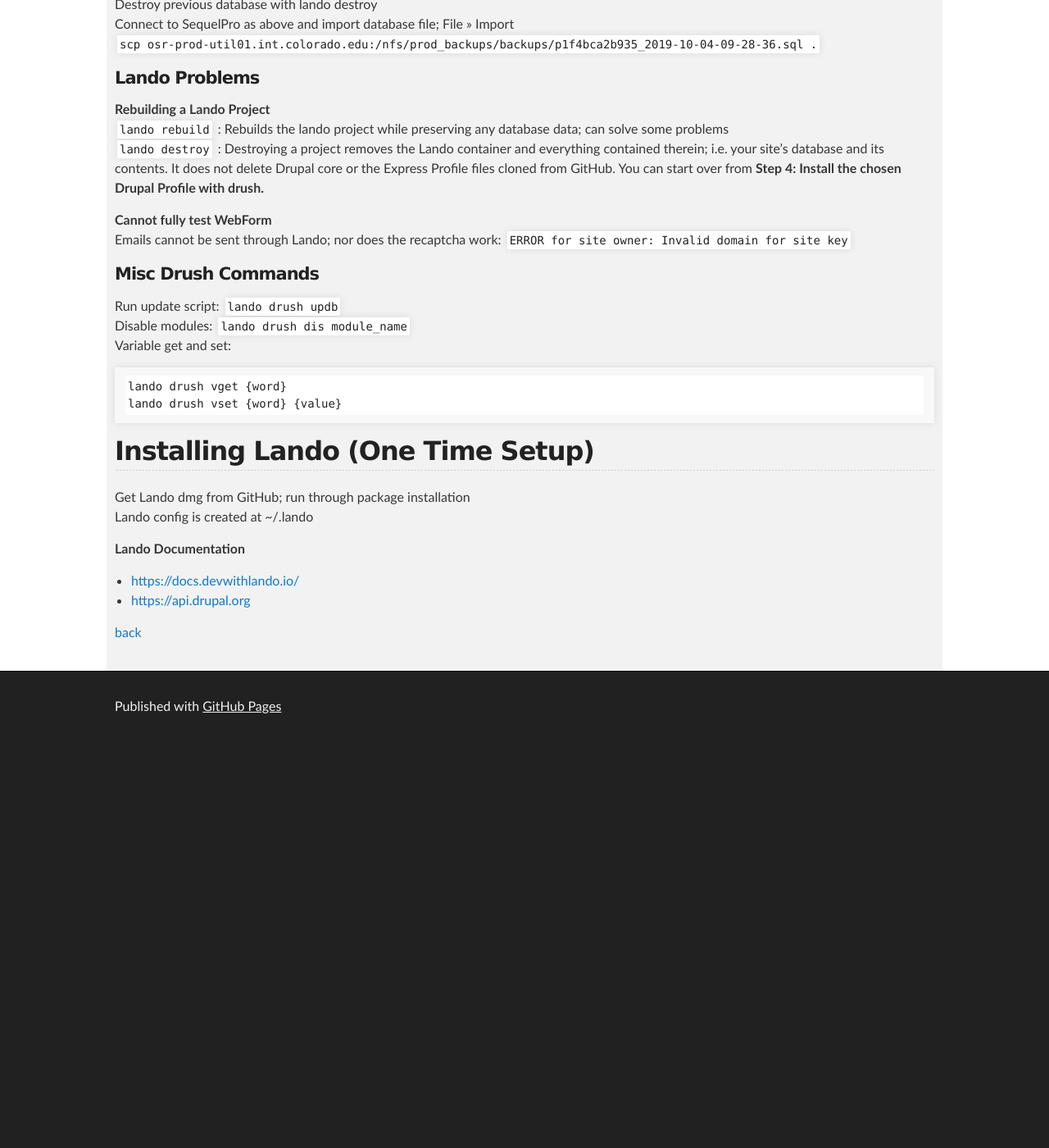
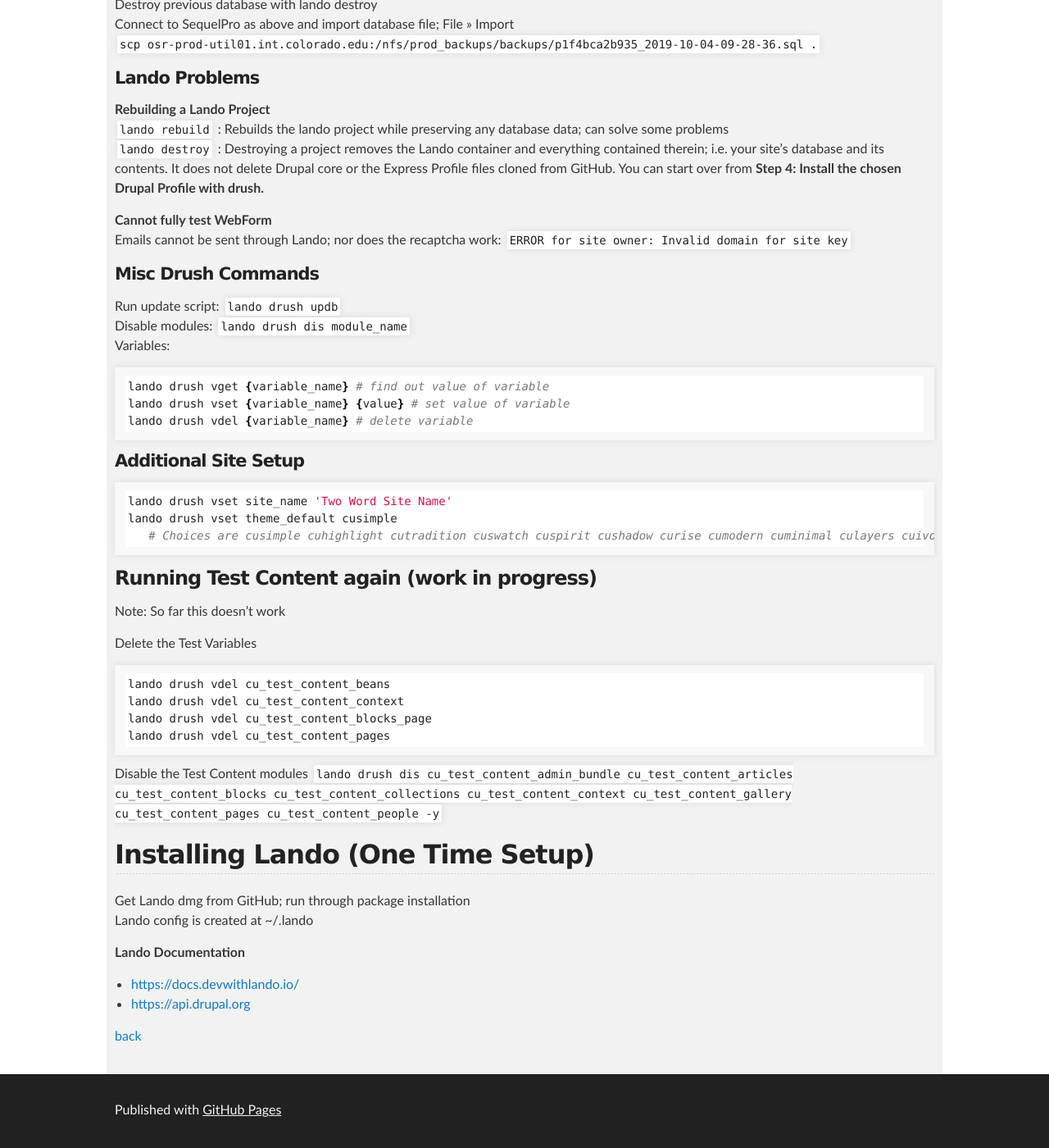
Before and after one commit to cathysnider/cathysnider.github.io, a Jekyll site: the page built from lando.md, in a window 1280 px wide and 1400 px high, scrolled down 3117 px. Shown: the whole window at 82% size. Built offline with Jekyll 4.4.1, drawn with Linux system fonts in a browser that asks for light colours; before the commit the page ends 4025 px from its top, so only the background shows below that.

Commit message:
test content

````diff
--- a/lando.md
+++ b/lando.md
@@ -135,11 +135,35 @@ Emails cannot be sent through Lando; nor does the recaptcha work: `ERROR for sit
 
 Run update script: `lando drush updb` <br />
 Disable modules: `lando drush dis module_name` <br />
-Variable get and set:
+Variables:
+```sh
+lando drush vget {variable_name} # find out value of variable
+lando drush vset {variable_name} {value} # set value of variable
+lando drush vdel {variable_name} # delete variable
 ```
-lando drush vget {word}
-lando drush vset {word} {value}
+
+#### Additional Site Setup
+```sh
+lando drush vset site_name 'Two Word Site Name'
+lando drush vset theme_default cusimple
+   # Choices are cusimple cuhighlight cutradition cuswatch cuspirit cushadow curise cumodern cuminimal culayers cuivory cusimple
 ```
+
+### Running Test Content again (work in progress)
+Note: So far this doesn't work
+
+Delete the Test Variables
+```
+lando drush vdel cu_test_content_beans
+lando drush vdel cu_test_content_context
+lando drush vdel cu_test_content_blocks_page
+lando drush vdel cu_test_content_pages
+```
+Disable the Test Content modules
+ `lando drush dis cu_test_content_admin_bundle cu_test_content_articles cu_test_content_blocks cu_test_content_collections cu_test_content_context cu_test_content_gallery cu_test_content_pages cu_test_content_people -y`
+
+
+
 
 ## Installing Lando (One Time Setup)
 
````
